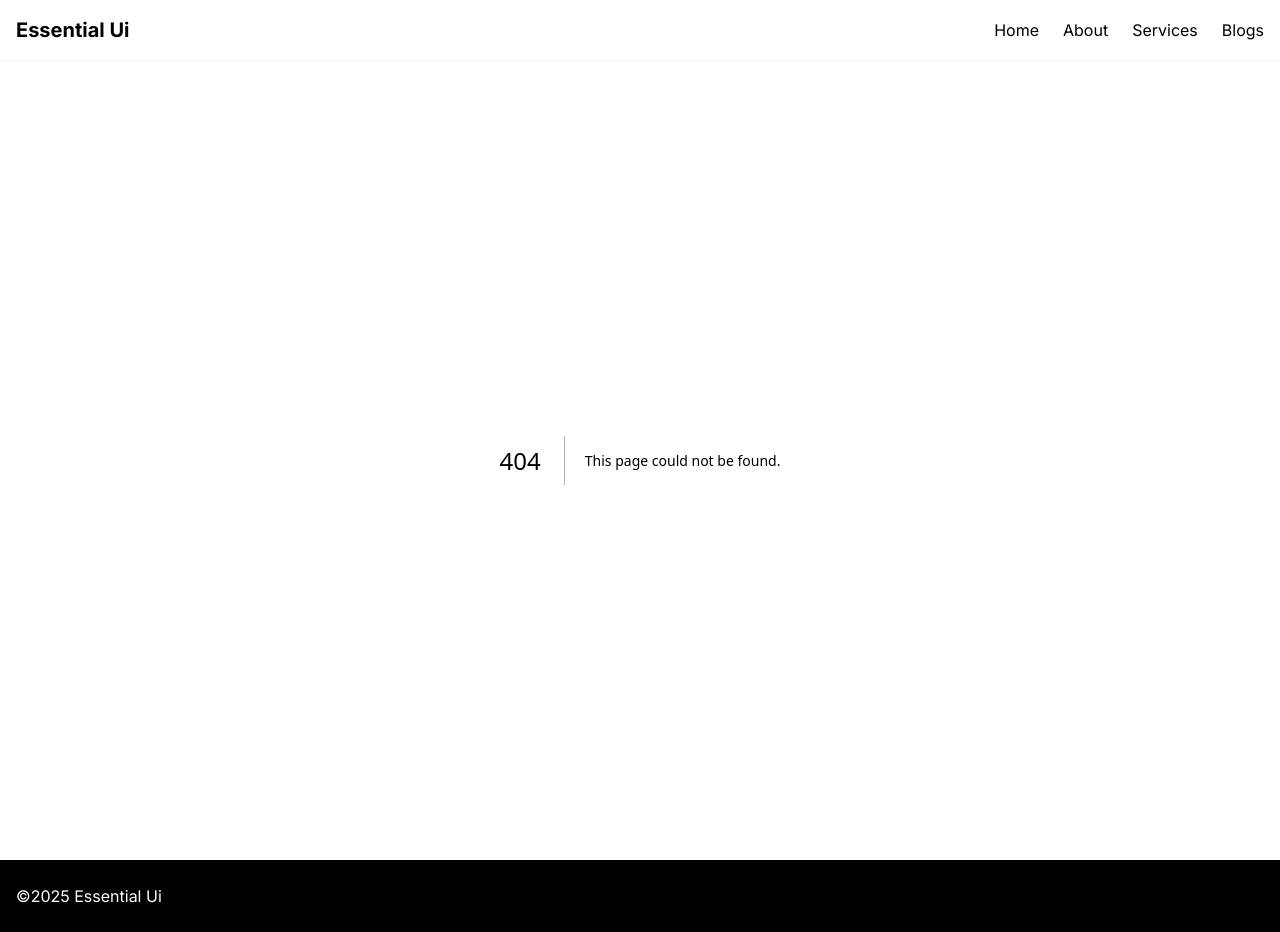
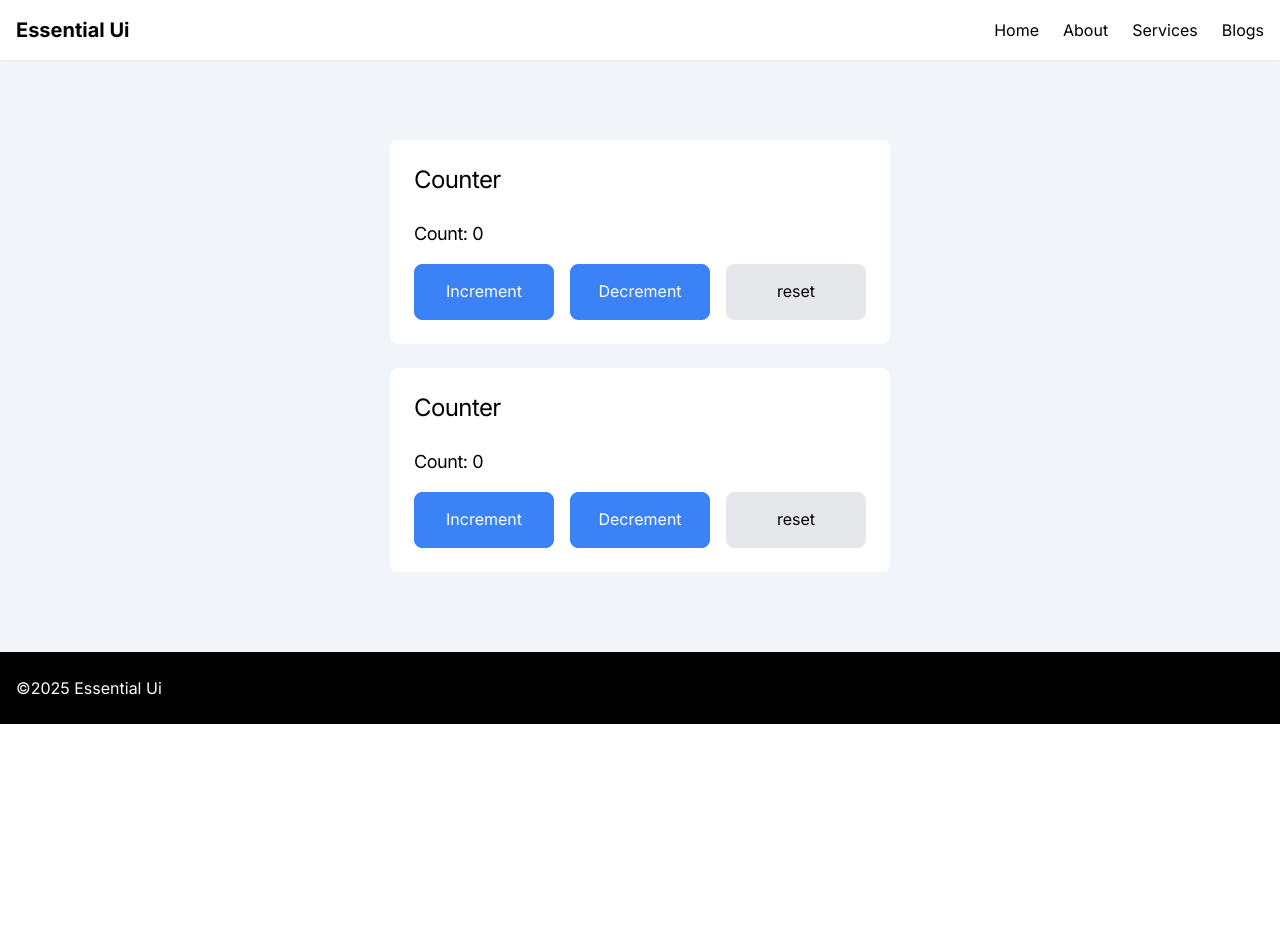
Before and after one commit to md-golam-rabbani/essential-ui, a Next.js app: page /design-pattern/container-presentation/counter in a window 1280 px wide. Before the commit this address had no page. After the commit the page ends 800 px from the top, so only its background shows below. Built offline with nearby package versions, Linux system fonts and the light colour scheme.

Commit message:
feat: Create container presentation example with counter app

```diff
--- /dev/null
+++ b/app/design-pattern/container-presentation/counter/components/Counter.tsx
@@ -0,0 +1,63 @@
+'use client';
+
+import { CustomButton } from '@/components/custom-button';
+import { Typography } from '@/components/typography';
+
+type CounterProps = {
+  count: number;
+  handleIncrement: () => void;
+  handleDecrement: () => void;
+  handleReset: () => void;
+};
+
+export function Counter({
+  count,
+  handleDecrement,
+  handleIncrement,
+  handleReset,
+}: CounterProps) {
+  return (
+    <div className="mx-auto max-w-[500px] rounded-lg bg-white p-6">
+      <div className="space-y-6">
+        <Typography size="h2">Counter</Typography>
+
+        <div className="space-y-4">
+          <Typography size="h3">Count: {count}</Typography>
+
+          <div className="grid grid-cols-1 gap-4 lg:grid-cols-3">
+            <CustomButton
+              colorScheme="primary"
+              disabled={count >= 10}
+              type="action"
+              onButtonClick={() => handleIncrement()}
+              variant="fill"
+            >
+              Increment
+            </CustomButton>
+
+            <CustomButton
+              colorScheme="primary"
+              disabled={count < 1}
+              type="action"
+              onButtonClick={() => handleDecrement()}
+              variant="fill"
+            >
+              Decrement
+            </CustomButton>
+
+            <CustomButton
+              colorScheme="secondary"
+              disabled={false}
+              type="action"
+              onButtonClick={() => handleReset()}
+              variant="fill"
+              className="fill"
+            >
+              reset
+            </CustomButton>
+          </div>
+        </div>
+      </div>
+    </div>
+  );
+}
--- /dev/null
+++ b/app/design-pattern/container-presentation/counter/components/CounterContainer.tsx
@@ -0,0 +1,36 @@
+'use client';
+
+import { Counter } from './Counter';
+import { useCounter } from './useCounter';
+
+export function CounterContainer() {
+  const { count, handleDecrement, handleIncrement, handleReset } = useCounter();
+  const {
+    count: count2,
+    handleDecrement: handleDecrement2,
+    handleIncrement: handleIncrement2,
+    handleReset: handleReset2,
+  } = useCounter();
+
+  return (
+    <div className="bg-slate-100 py-20">
+      <div className="container">
+        <div className="space-y-6">
+          <Counter
+            count={count}
+            handleIncrement={handleIncrement}
+            handleDecrement={handleDecrement}
+            handleReset={handleReset}
+          />
+
+          <Counter
+            count={count2}
+            handleIncrement={handleIncrement2}
+            handleDecrement={handleDecrement2}
+            handleReset={handleReset2}
+          />
+        </div>
+      </div>
+    </div>
+  );
+}
--- /dev/null
+++ b/app/design-pattern/container-presentation/counter/components/useCounter.tsx
@@ -0,0 +1,24 @@
+import { useState } from 'react';
+
+export const useCounter = (initialValue = 0) => {
+  const [count, setCount] = useState(initialValue);
+
+  const handleIncrement = (by?: number) => {
+    setCount((prev) => prev + (by ?? 1));
+  };
+
+  const handleDecrement = (by?: number) => {
+    setCount((prev) => prev - (by ?? 1));
+  };
+
+  const handleReset = () => {
+    setCount(initialValue);
+  };
+
+  return {
+    count,
+    handleIncrement,
+    handleDecrement,
+    handleReset,
+  };
+};
--- /dev/null
+++ b/app/design-pattern/container-presentation/counter/page.tsx
@@ -0,0 +1,5 @@
+import { CounterContainer } from './components/CounterContainer';
+
+export default function Page() {
+  return <CounterContainer />;
+}
```
